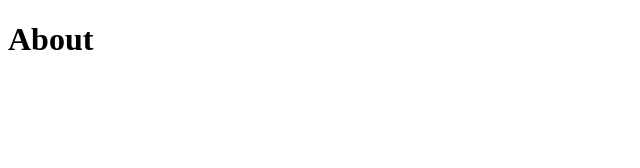
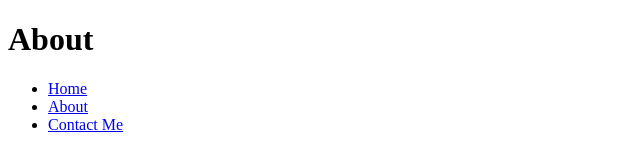
Before and after one commit to EventBridge/basic-node-site, a website: page public/about.html in a window 1280 px wide. Shown: the whole page, without its empty margins (0-640 px from the left). Drawn offline with Linux system fonts and the light colour scheme.

Commit message:
html links to pages

```diff
--- a/public/about.html
+++ b/public/about.html
@@ -8,5 +8,10 @@
   </head>
   <body>
     <h1>About</h1>
+    <ul>
+      <li><a href="/">Home</a></li>
+      <li><a href="about">About</a></li>
+      <li><a href="contact-me">Contact Me</a></li>
+    </ul>
   </body>
 </html>
```
Also changed, not shown: public/contact-me.html (+5 -0 lines), public/index.html (+5 -0 lines).
